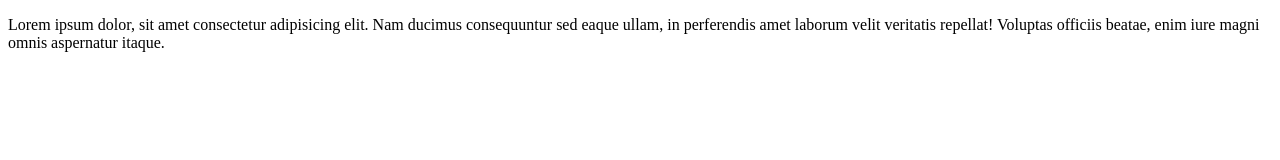
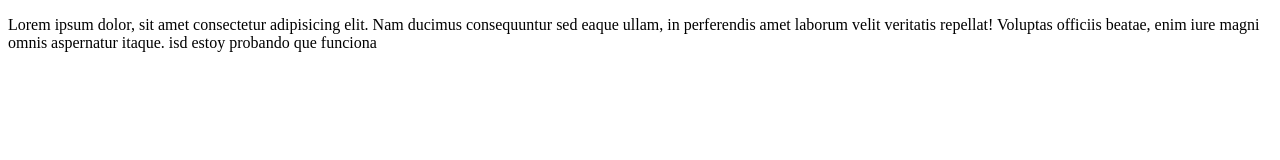
Before and after one commit to TheCanary180/TestRepositorios, a plain HTML site: page index.html in a window 1280 px wide. Drawn offline with Linux system fonts and the light colour scheme.

Commit message:
mas contenido

```diff
--- a/index.html
+++ b/index.html
@@ -13,6 +13,9 @@
     consequuntur sed eaque ullam, in perferendis
     amet laborum velit veritatis repellat! Voluptas
      officiis beatae, enim iure magni omnis aspernatur itaque.
+     isd
+     estoy probando que funciona
+
     </p>
 </body>
 </html>
```
